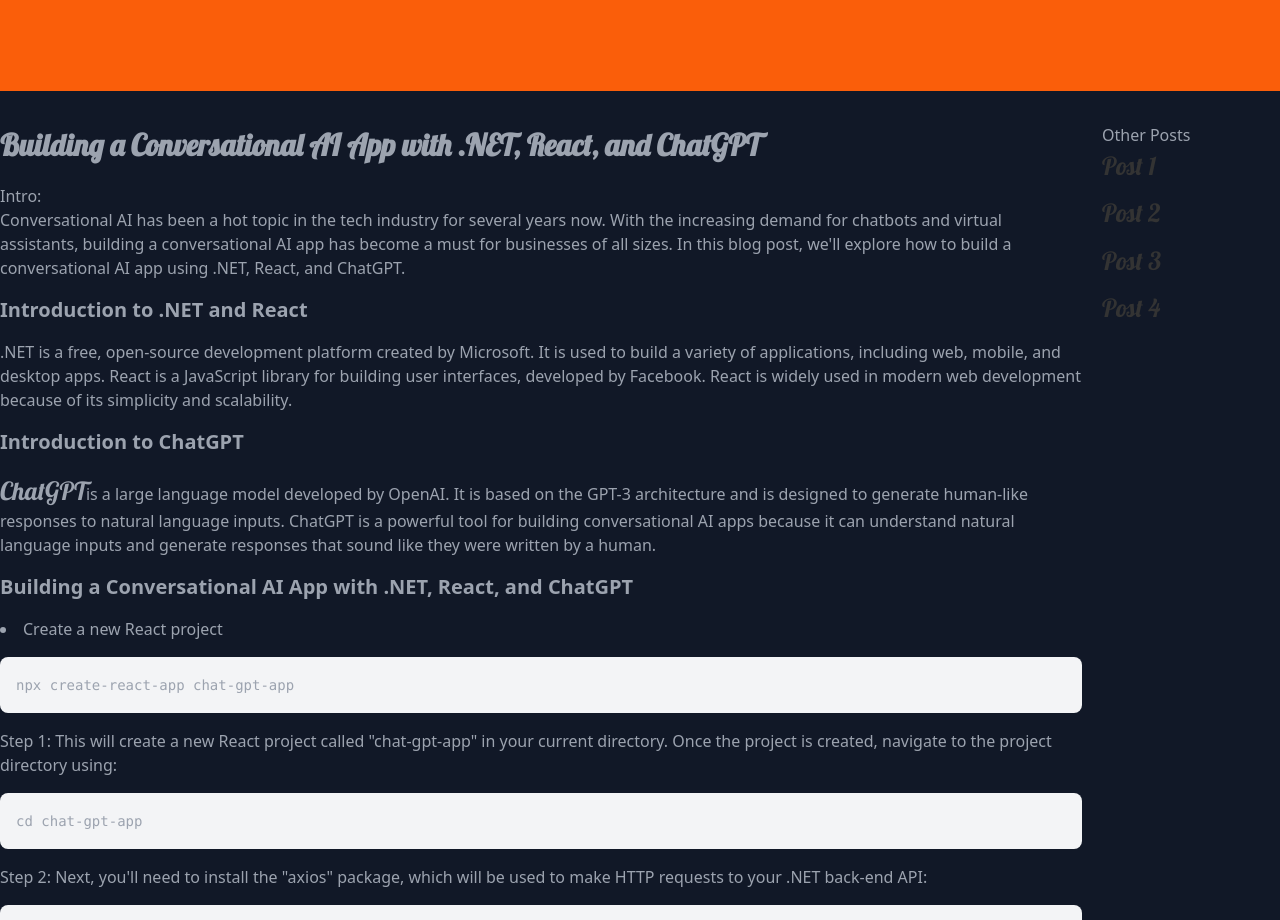
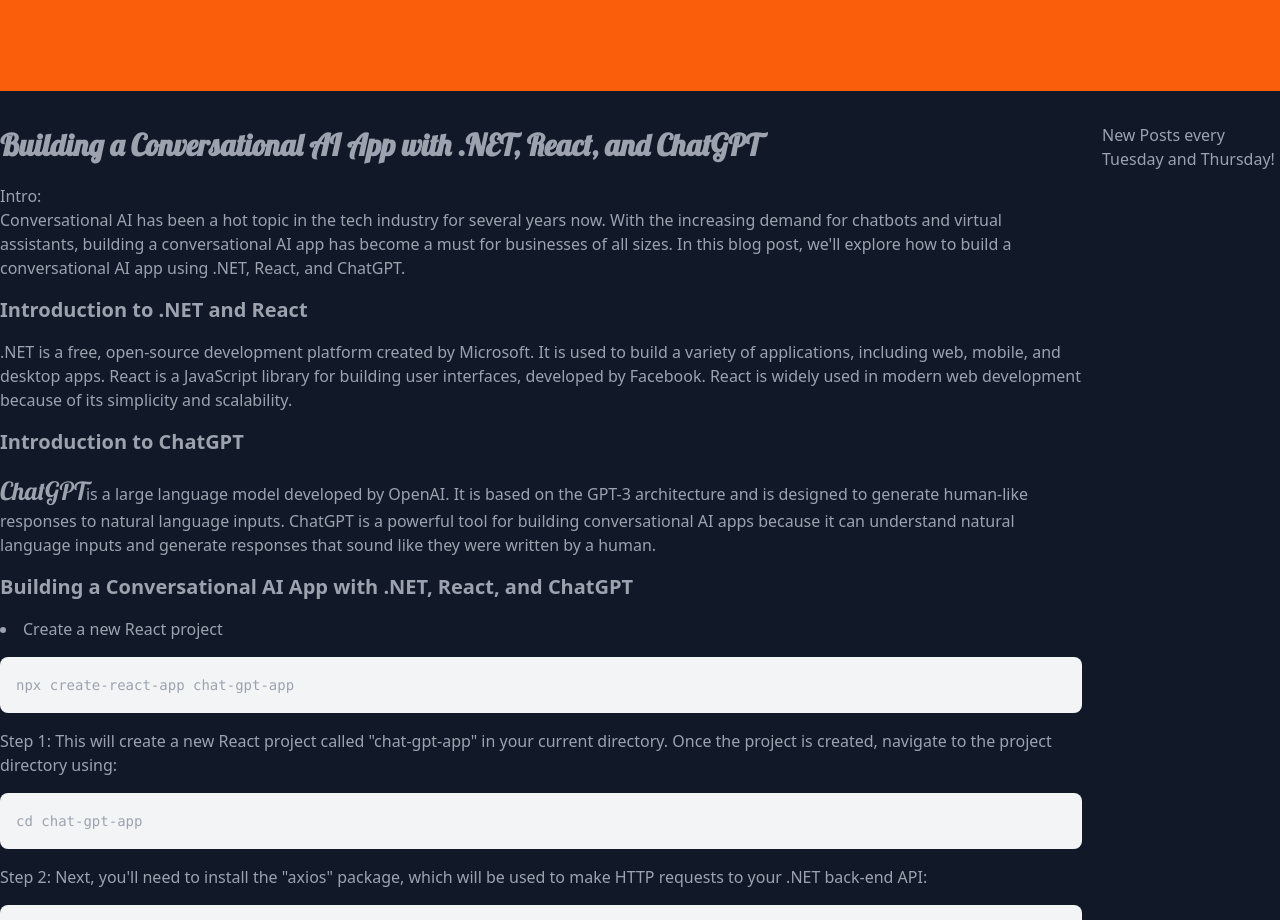
Before and after one commit to hereshecodes/hereshecodes.app, a React (Create React App) app: page / in a window 1280 px wide. Shown: the part 1300-2220 px from the top of the page. Built offline with nearby package versions, Linux system fonts and the light colour scheme.

Commit message:
Update Blog.js

```diff
--- a/src/components/Blog.js
+++ b/src/components/Blog.js
@@ -133,7 +133,7 @@
          }
 
 `}} />
-      <h2>Step 4: Use .NET to create a back-end API</h2>
+<h2>Step 4: Use .NET to create a back-end API</h2>
 <p>To deploy the app to Azure, you can follow these steps:
 
 <li><a href="https://azure.microsoft.com/en-us/free/">Create an Azure account </a>and log in to the Azure portal.</li>
@@ -142,14 +142,14 @@
 </p>
 </div>
 <div class="side-posts">
-    <h2>Other Posts</h2>
-    <ul>
+    <h2>New Posts every Tuesday and Thursday!</h2>
+    {/* <ul>
 
       <li><a href="#">Post 1</a></li>
       <li><a href="#">Post 2</a></li>
       <li><a href="#">Post 3</a></li>
       <li><a href="#">Post 4</a></li>
-    </ul>
+    </ul> */}
   </div>
 </div>
 );
```
